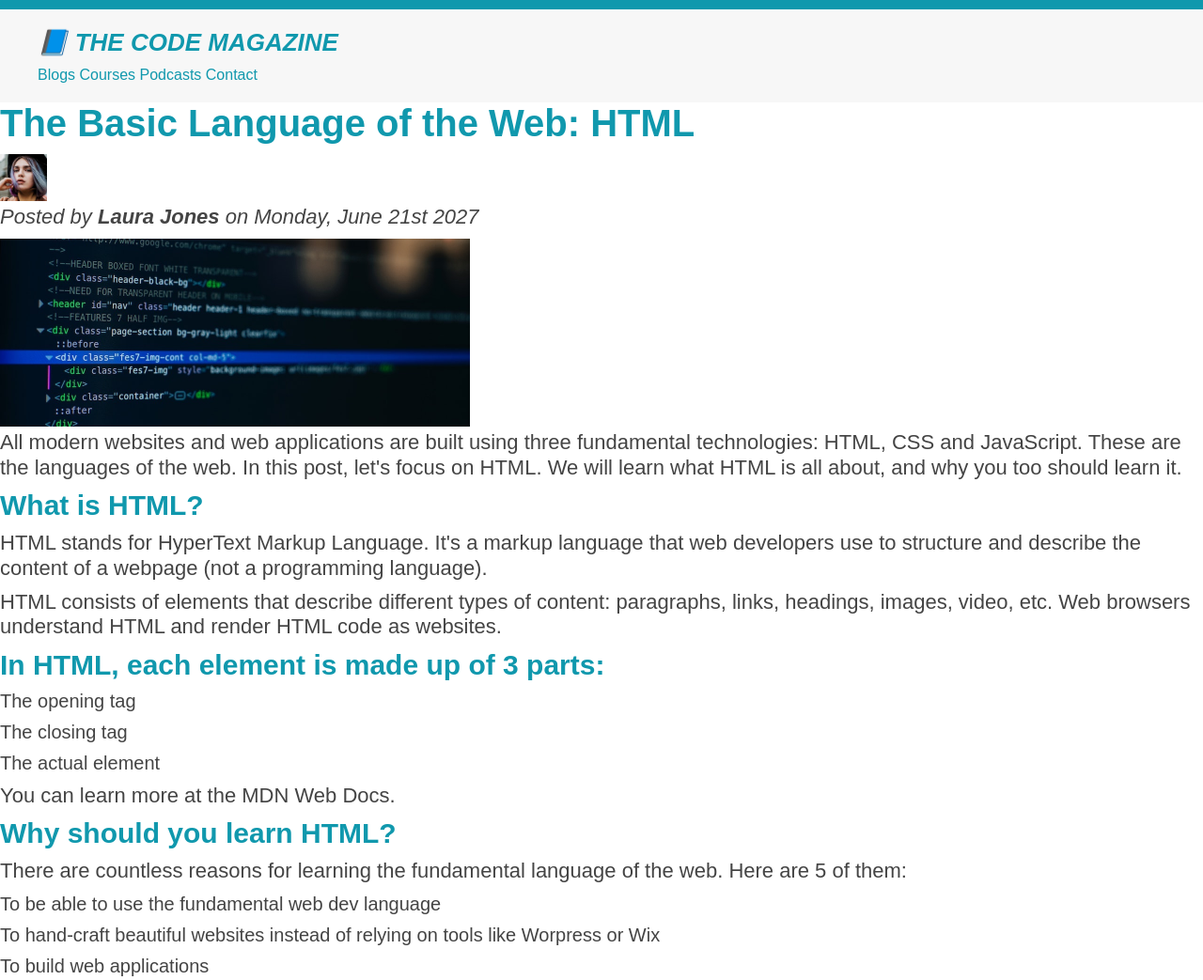
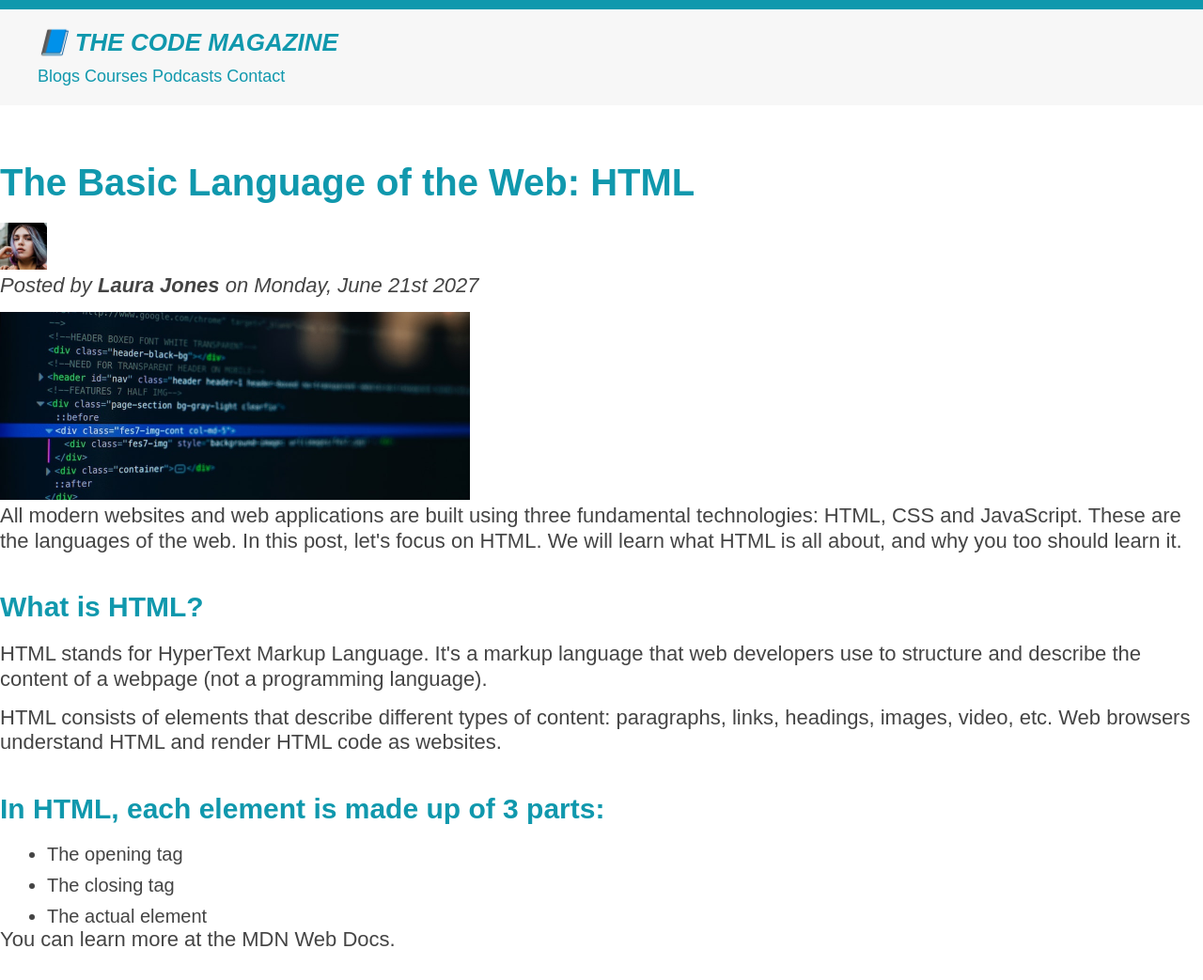
Before and after one commit to Koushith/Back-To-Basics, a plain HTML site: page 02-HTML-Fundamentals/index.html in a window 1280 px wide. Shown: the top 1043 px of the page at 94% size. Drawn offline with Linux system fonts and the light colour scheme.

Commit message:
adds box model

```diff
--- a/02-HTML-Fundamentals/style.css
+++ b/02-HTML-Fundamentals/style.css
@@ -13,12 +13,21 @@ body {
 .main-header {
   background-color: #f7f7f7;
   padding: 20px 40px;
+  margin-bottom: 60px;
 }
 
+nav {
+  font-size: 18px;
+}
+
+article {
+  margin-bottom: 60px;
+}
 aside {
   background-color: #f7f7f7;
   border-top: 5px solid #1098ad;
   border-bottom: 5px solid #1098ad;
+  padding: 50px 0;
 }
 
 h1,
@@ -31,6 +40,10 @@ li {
   font-family: sans-serif;
   color: #444;
   margin-bottom: 10px;
+}
+
+li:last-child {
+  margin: 0;
 }
 
 h1,
@@ -48,10 +61,13 @@ h1 {
 
 h2 {
   font-size: 40px;
+  margin-bottom: 20px;
 }
 
 h3 {
   font-size: 30px;
+  margin-bottom: 20px;
+  margin-top: 40px;
 }
 
 h4 {
@@ -64,6 +80,12 @@ h4 {
 p {
   font-size: 22px;
   line-height: 1.2;
+  margin-bottom: 15px;
+}
+
+ul,
+ol {
+  margin-left: 50px;
 }
 
 li {
```
